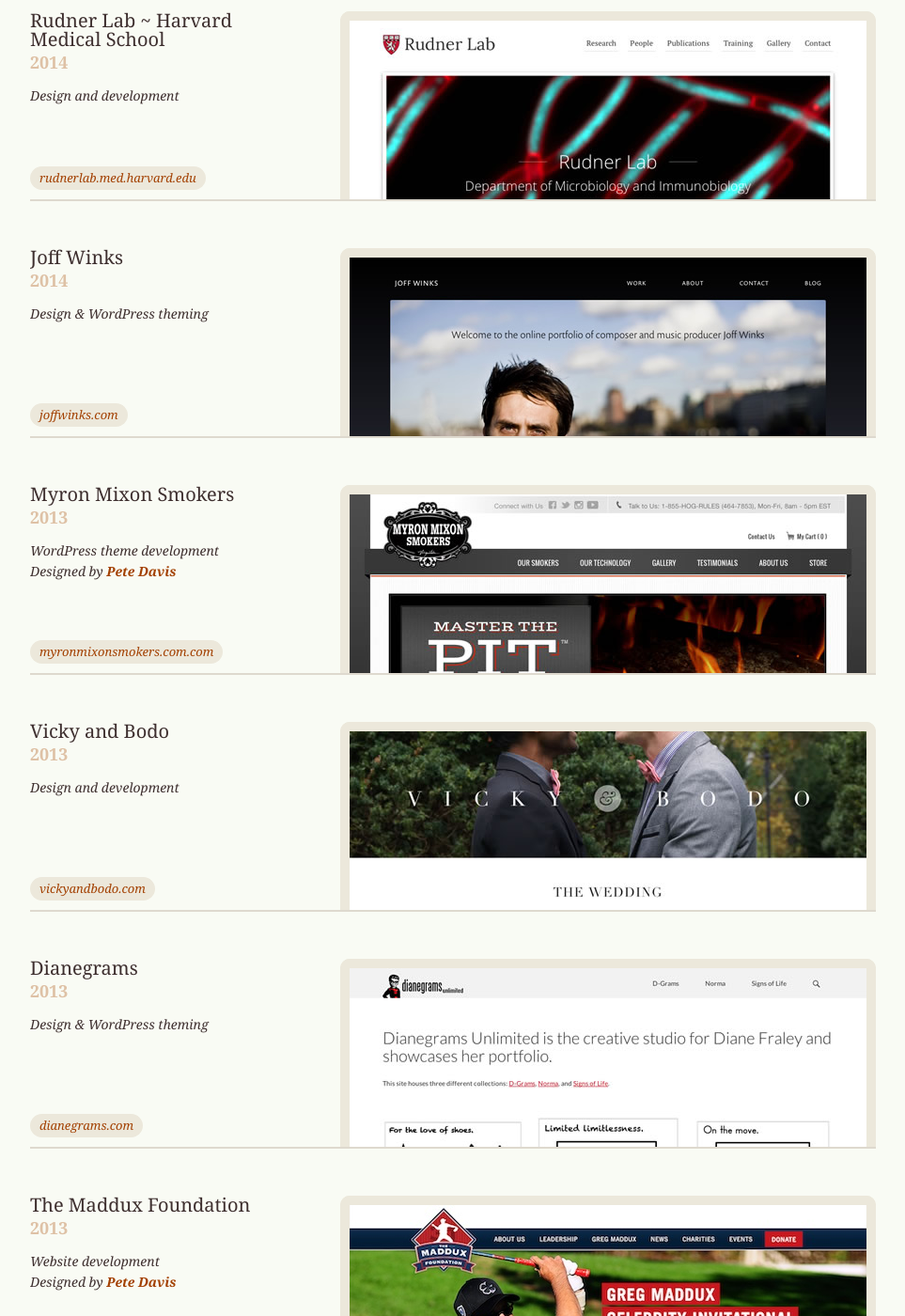
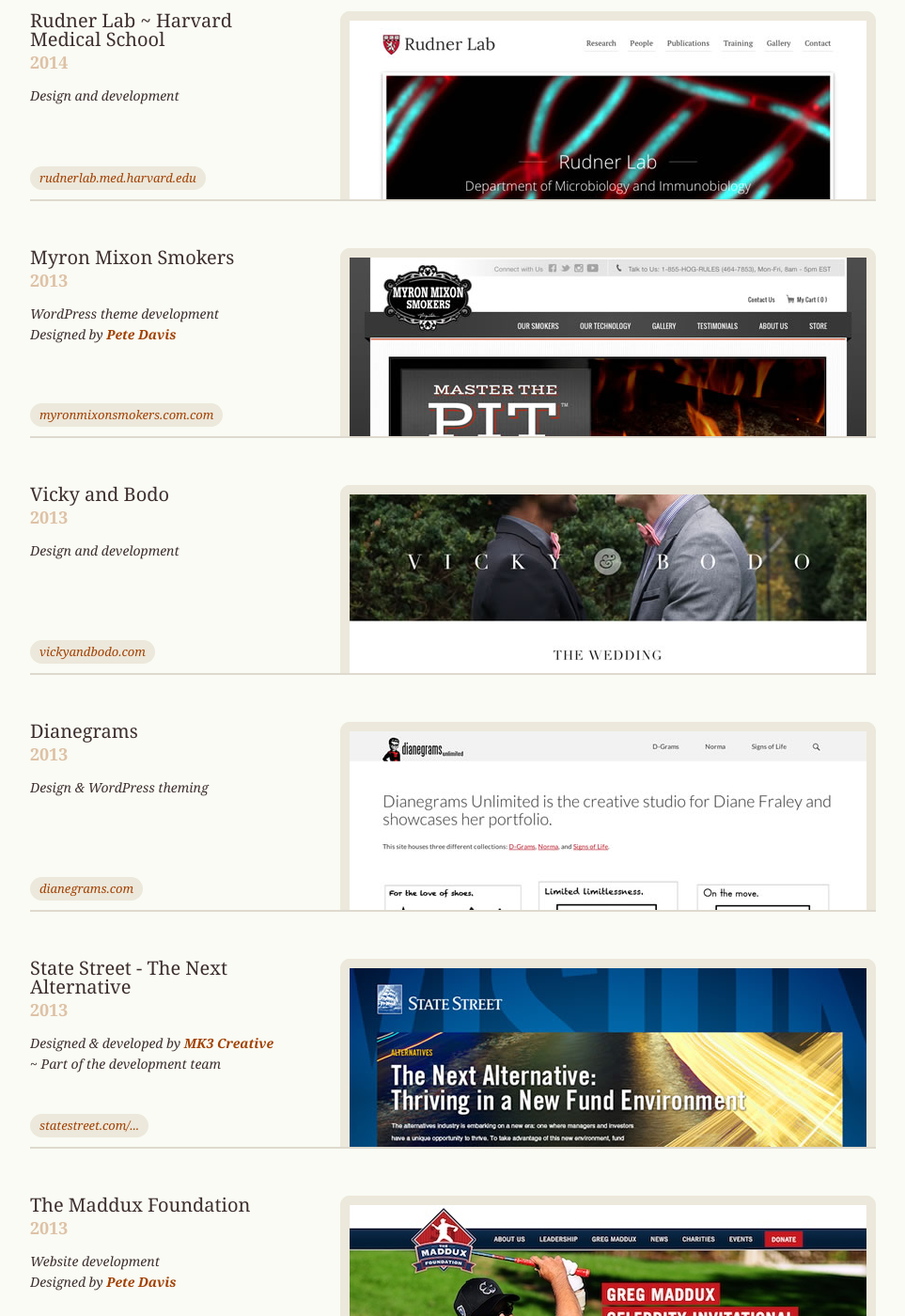
Before and after one commit to borderleft/borderleft.github.io, a Jekyll site: the page built from work/index.html, in a window 1280 px wide and 1400 px high, scrolled down 232 px. Shown: the whole window at 94% size, without its empty margins (158-1121 px from the left). Built offline with Jekyll 4.4.1, drawn with Linux system fonts in a browser that asks for light colours; Markdown is read by kramdown in place of the engine named in the settings; some of the changed text lies outside the part shown.

Commit message:
Update work

```diff
--- a/work/index.html
+++ b/work/index.html
@@ -16,17 +16,6 @@
 			<p class="year">2014</p>
 			<p class="meta">Design and development</p>
 			<p class="link"><a href="http://rudnerlab.med.harvard.edu/"><span>rudnerlab.med.harvard.edu</span></a></p>
-		</div>
-	</li>
-	<li>
-		<div class="image">
-			<a href="http://joffwinks.com/"><img src="/assets/img/work/joffwinks-1.jpg" alt=""></a>
-		</div>
-		<div class="info">
-			<h2>Joff Winks</h2>
-			<p class="year">2014</p>
-			<p class="meta">Design &amp; WordPress theming</p>
-			<p class="link"><a href="http://joffwinks.com/"><span>joffwinks.com</span></a></p>
 		</div>
 	</li>
 	<li>
@@ -62,6 +51,17 @@
 			<p class="year">2013</p>
 			<p class="meta">Design &amp; WordPress theming</p>
 			<p class="link"><a href="http://dianegrams.com/"><span>dianegrams.com</span></a></p>
+		</div>
+	</li>
+	<li>
+		<div class="image">
+			<a href="http://statestreet.com/vision/alternatives/"><img src="/assets/img/work/ssna-1.jpg" alt=""></a>
+		</div>
+		<div class="info">
+			<h2>State Street - The Next Alternative</h2>
+			<p class="year">2013</p>
+			<p class="meta">Designed &amp; developed by <a href="http://mk3creative.com/">MK3 Creative</a> <br> ~ Part of the development team</p>
+			<p class="link"><a href="http://statestreet.com/vision/alternatives/"><span>statestreet.com/...</span></a></p>
 		</div>
 	</li>
 	<li>
@@ -216,6 +216,17 @@
 			<p class="year">2011</p>
 			<p class="meta">WordPress theme development</p>
 			<p class="link"><a href="http://glasscathedrals.com/"><span>glasscathedrals.com</span></a></p>
+		</div>
+	</li>
+	<li>
+		<div class="image">
+			<a href="http://joffwinks.com/"><img src="/assets/img/work/joffwinks-1.jpg" alt=""></a>
+		</div>
+		<div class="info">
+			<h2>Joff Winks</h2>
+			<p class="year">2011</p>
+			<p class="meta">Design &amp; WordPress theming</p>
+			<p class="link"><a href="http://joffwinks.com/"><span>joffwinks.com</span></a></p>
 		</div>
 	</li>
 	<li>
```
Also changed, not shown: assets/img/work/ssna-1.jpg (added).
